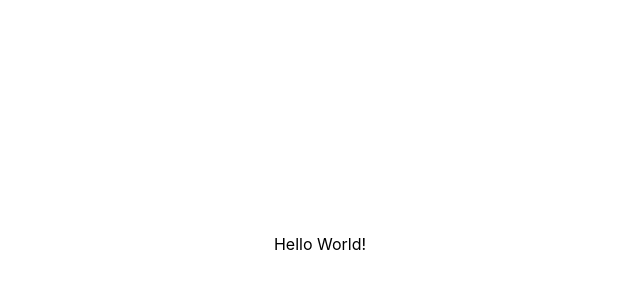
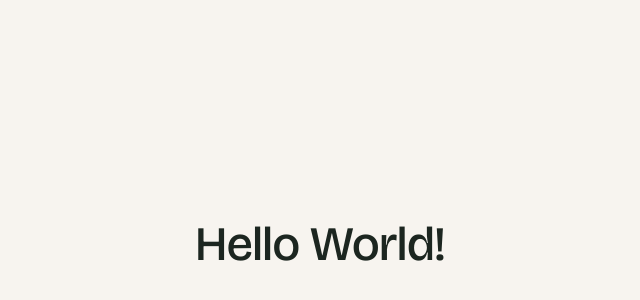
Before and after one commit to jonas-fink/SokoRefactor, a React (Vite) app in the folder soko-client/: page / in a window 1280 px wide. Shown: the part 156-456 px from the top of the page, without its empty margins (320-960 px from the left). Built offline with nearby package versions, Linux system fonts and the light colour scheme.

Commit message:
setup index.css design system

```diff
--- a/soko-client/index.html
+++ b/soko-client/index.html
@@ -4,7 +4,7 @@
         <meta charset="UTF-8" />
         <link rel="icon" type="image/svg+xml" href="/favicon.svg" />
         <meta name="viewport" content="width=device-width, initial-scale=1.0" />
-    <title>soko-client</title>
+        <title>Soko</title>
     </head>
     <body>
         <div id="root"></div>
--- a/soko-client/src/index.css
+++ b/soko-client/src/index.css
@@ -1 +1,175 @@
+@import url('https://fonts.googleapis.com/css2?family=Bricolage+Grotesque:opsz,wght@12..96,500;12..96,600;12..96,700;12..96,800&family=Instrument+Sans:wght@400;500;600&display=swap');
 @import 'tailwindcss';
+
+@custom-variant dark (&:where(.dark, .dark *));
+
+/* ---- Semantic tokens (Light = default) --------------------- */
+:root {
+    /* Surfaces & text */
+    --color-bg: #f7f4ef; /* app background (warm paper) */
+    --color-surface: #ffffff; /* cards, sheets, nav */
+    --color-surface-2: #f0ece4; /* subtle fills, inactive chips */
+    --color-ink: #1c2620; /* primary text / headings */
+    --color-ink-soft: #4a554e; /* body text */
+    --color-ink-mute: #7c857f; /* captions, meta */
+    --color-line: #e4ded4; /* borders, dividers */
+
+    /* Brand */
+    --color-primary: #1f6b4f; /* pine green — actions, brand */
+    --color-primary-ink: #ffffff; /* text/icon on primary */
+    --color-primary-soft: #e6f0ea; /* tinted backgrounds */
+    --color-accent: #e8a33d; /* honey amber — “Beratung & Hilfe” */
+    --color-accent-ink: #2a1e06; /* text/icon on accent */
+    --color-accent-soft: #fbeed6; /* amber tinted backgrounds */
+
+    /* Category accents (life areas) */
+    --color-cat-behoerden: #3763b0; /* Behörden & Ämter */
+    --color-cat-behoerden-soft: #e7eef9;
+    --color-cat-familie: #c9821f; /* Familie & Kinder */
+    --color-cat-familie-soft: #fdeede;
+    --color-cat-gesundheit: #b0417f; /* Sucht & Gesundheit */
+    --color-cat-gesundheit-soft: #f6e7ef;
+    --color-cat-finanzen: #5b4bb0; /* Finanzen & Schulden */
+    --color-cat-finanzen-soft: #eae7f7;
+
+    /* Status */
+    --color-success: #1f6b4f;
+    --color-warning: #c9821f;
+    --color-error: #c0453f;
+
+    /* Radii */
+    --radius-chip: 999px;
+    --radius-control: 14px; /* inputs, small buttons */
+    --radius-button: 16px; /* primary CTA */
+    --radius-card: 20px; /* cards, sheets */
+    --radius-tile: 12px; /* icon tiles, thumbs */
+
+    /* Elevation */
+    --shadow-card: 0 4px 14px rgba(30, 25, 15, 0.05);
+    --shadow-float: 0 8px 22px rgba(30, 25, 15, 0.08);
+    --shadow-modal: 0 30px 70px rgba(30, 25, 15, 0.22);
+}
+
+/* ---- Dark overrides ---------------------------------------- */
+.dark {
+    --color-bg: #14181a;
+    --color-surface: #1e2429;
+    --color-surface-2: #262d33;
+    --color-ink: #eceae3;
+    --color-ink-soft: #a9b0ae;
+    --color-ink-mute: #7a827f;
+    --color-line: #2e363b;
+
+    --color-primary: #4fb98c;
+    --color-primary-ink: #06231a;
+    --color-primary-soft: #16302680;
+    --color-accent: #f0b65a;
+    --color-accent-ink: #2a1e06;
+    --color-accent-soft: #2a2a1e;
+
+    --color-cat-behoerden: #7ba3e0;
+    --color-cat-behoerden-soft: #1c2836;
+    --color-cat-familie: #eab868;
+    --color-cat-familie-soft: #2e2617;
+    --color-cat-gesundheit: #e08bbb;
+    --color-cat-gesundheit-soft: #2e1f28;
+    --color-cat-finanzen: #a99bec;
+    --color-cat-finanzen-soft: #23203a;
+
+    --color-success: #4fb98c;
+    --color-warning: #eab868;
+    --color-error: #e8746e;
+
+    --shadow-card: 0 4px 14px rgba(0, 0, 0, 0.3);
+    --shadow-float: 0 8px 22px rgba(0, 0, 0, 0.4);
+    --shadow-modal: 0 30px 70px rgba(0, 0, 0, 0.5);
+}
+
+/* ---- Expose tokens to Tailwind's utility engine ------------ */
+/* `inline` + var() = utilities resolve live, so they follow .dark */
+@theme inline {
+    --font-display: 'Bricolage Grotesque', ui-sans-serif, system-ui, sans-serif;
+    --font-sans: 'Instrument Sans', ui-sans-serif, system-ui, sans-serif;
+
+    --color-bg: var(--color-bg);
+    --color-surface: var(--color-surface);
+    --color-surface-2: var(--color-surface-2);
+    --color-ink: var(--color-ink);
+    --color-ink-soft: var(--color-ink-soft);
+    --color-ink-mute: var(--color-ink-mute);
+    --color-line: var(--color-line);
+
+    --color-primary: var(--color-primary);
+    --color-primary-ink: var(--color-primary-ink);
+    --color-primary-soft: var(--color-primary-soft);
+    --color-accent: var(--color-accent);
+    --color-accent-ink: var(--color-accent-ink);
+    --color-accent-soft: var(--color-accent-soft);
+
+    --color-cat-behoerden: var(--color-cat-behoerden);
+    --color-cat-behoerden-soft: var(--color-cat-behoerden-soft);
+    --color-cat-familie: var(--color-cat-familie);
+    --color-cat-familie-soft: var(--color-cat-familie-soft);
+    --color-cat-gesundheit: var(--color-cat-gesundheit);
+    --color-cat-gesundheit-soft: var(--color-cat-gesundheit-soft);
+    --color-cat-finanzen: var(--color-cat-finanzen);
+    --color-cat-finanzen-soft: var(--color-cat-finanzen-soft);
+
+    --color-success: var(--color-success);
+    --color-warning: var(--color-warning);
+    --color-error: var(--color-error);
+
+    --radius-chip: var(--radius-chip);
+    --radius-control: var(--radius-control);
+    --radius-button: var(--radius-button);
+    --radius-card: var(--radius-card);
+    --radius-tile: var(--radius-tile);
+
+    --shadow-card: var(--shadow-card);
+    --shadow-float: var(--shadow-float);
+    --shadow-modal: var(--shadow-modal);
+}
+
+/* ---- Base ---------------------------------------------------- */
+@layer base {
+    html {
+        scroll-behavior: smooth;
+    }
+    body {
+        background-color: var(--color-bg);
+        color: var(--color-ink);
+        font-family: var(--font-sans);
+        -webkit-font-smoothing: antialiased;
+    }
+    h1,
+    h2,
+    h3,
+    h4 {
+        font-family: var(--font-display);
+        letter-spacing: -0.02em;
+        color: var(--color-ink);
+    }
+}
+
+/* ---- Component utilities (optional shortcuts) -------------- */
+/* Use these OR compose the utilities directly in JSX. */
+@layer components {
+    .btn-primary {
+        @apply inline-flex items-center justify-center gap-2 rounded-button bg-primary px-5 py-3 font-display font-bold text-primary-ink transition-transform active:scale-[0.98];
+    }
+    .btn-secondary {
+        @apply inline-flex items-center justify-center gap-2 rounded-button border border-line bg-surface px-5 py-3 font-semibold text-ink transition-colors;
+    }
+    .chip {
+        @apply inline-flex items-center rounded-chip bg-surface-2 px-3.5 py-1.5 text-sm font-medium text-ink-soft;
+    }
+    .chip-active {
+        @apply inline-flex items-center rounded-chip bg-primary px-3.5 py-1.5 text-sm font-semibold text-primary-ink;
+    }
+    .card {
+        @apply overflow-hidden rounded-card border border-line bg-surface shadow-card;
+    }
+    .field {
+        @apply flex items-center gap-2.5 rounded-control border border-line bg-surface px-3.5 py-3 text-ink;
+    }
+}
--- a/soko-client/src/layout/AppLayout.tsx
+++ b/soko-client/src/layout/AppLayout.tsx
@@ -1,9 +1,21 @@
 import { Outlet } from 'react-router';
+import { useEffect } from 'react';
 
 const AppLayout = () => {
+    useEffect(() => {
+        const mq = window.matchMedia('(prefers-color-scheme: dark)');
+        const apply = () =>
+            document.documentElement.classList.toggle('dark', mq.matches);
+        apply();
+        mq.addEventListener('change', apply);
+        return () => mq.removeEventListener('change', apply);
+    }, []);
+
     return (
-        <div className="flex min-h-screen font-sans justify-center items-center">
-            <Outlet />
+        <div className="flex justify-center items-center min-h-screen font-sans antialiased">
+            <div className="flex flex-col gap-8 justify-center items-center">
+                <Outlet />
+            </div>
         </div>
     );
 };
--- a/soko-client/src/pages/LandingPage.tsx
+++ b/soko-client/src/pages/LandingPage.tsx
@@ -1,5 +1,9 @@
 const LandingPage = () => {
-    return <div>Hello World!</div>;
+    return (
+        <div>
+            <h1 className="text-5xl">Hello World!</h1>
+        </div>
+    );
 };
 
 export default LandingPage;
```
Lines whose indentation alone changed are shown as unchanged.
